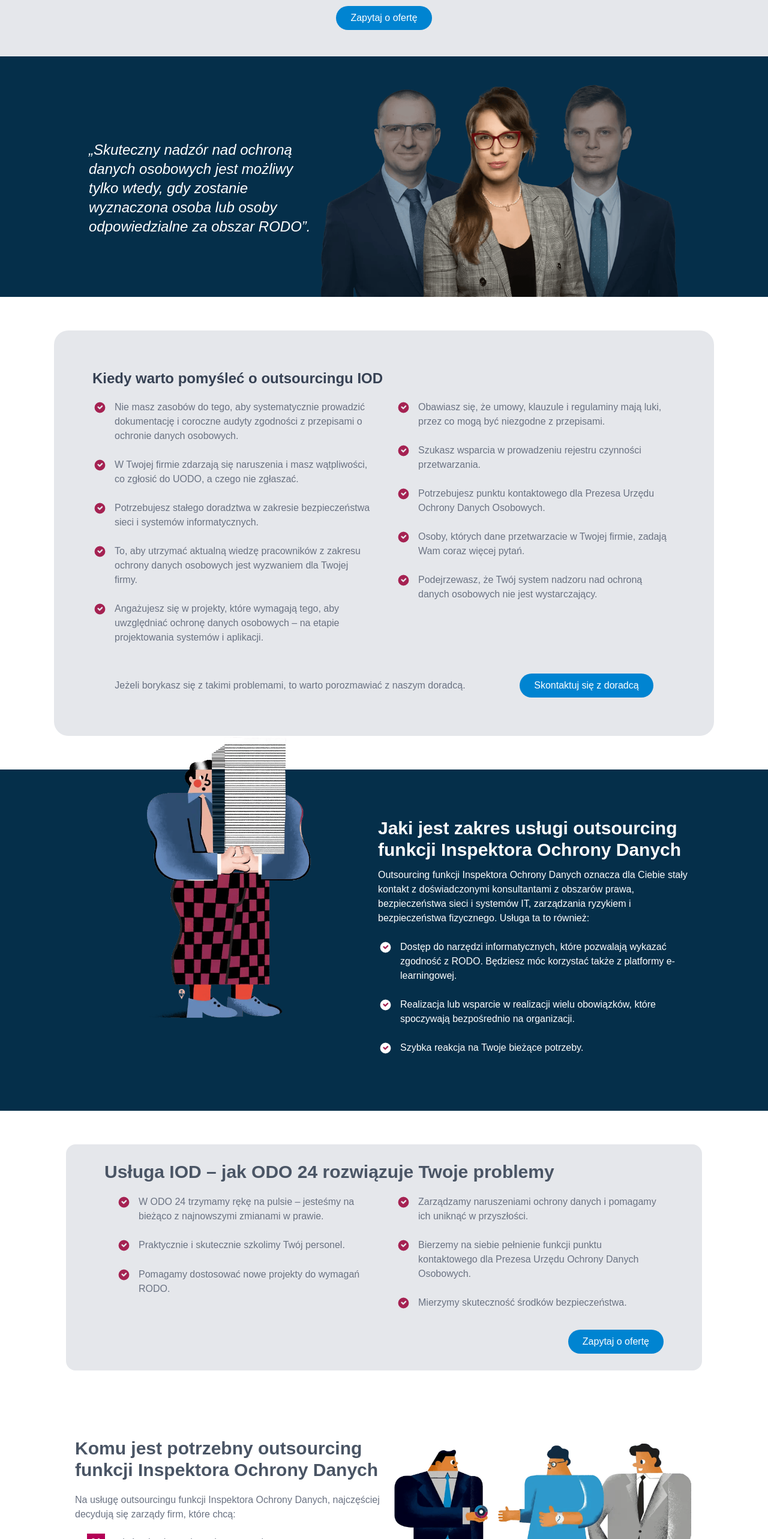
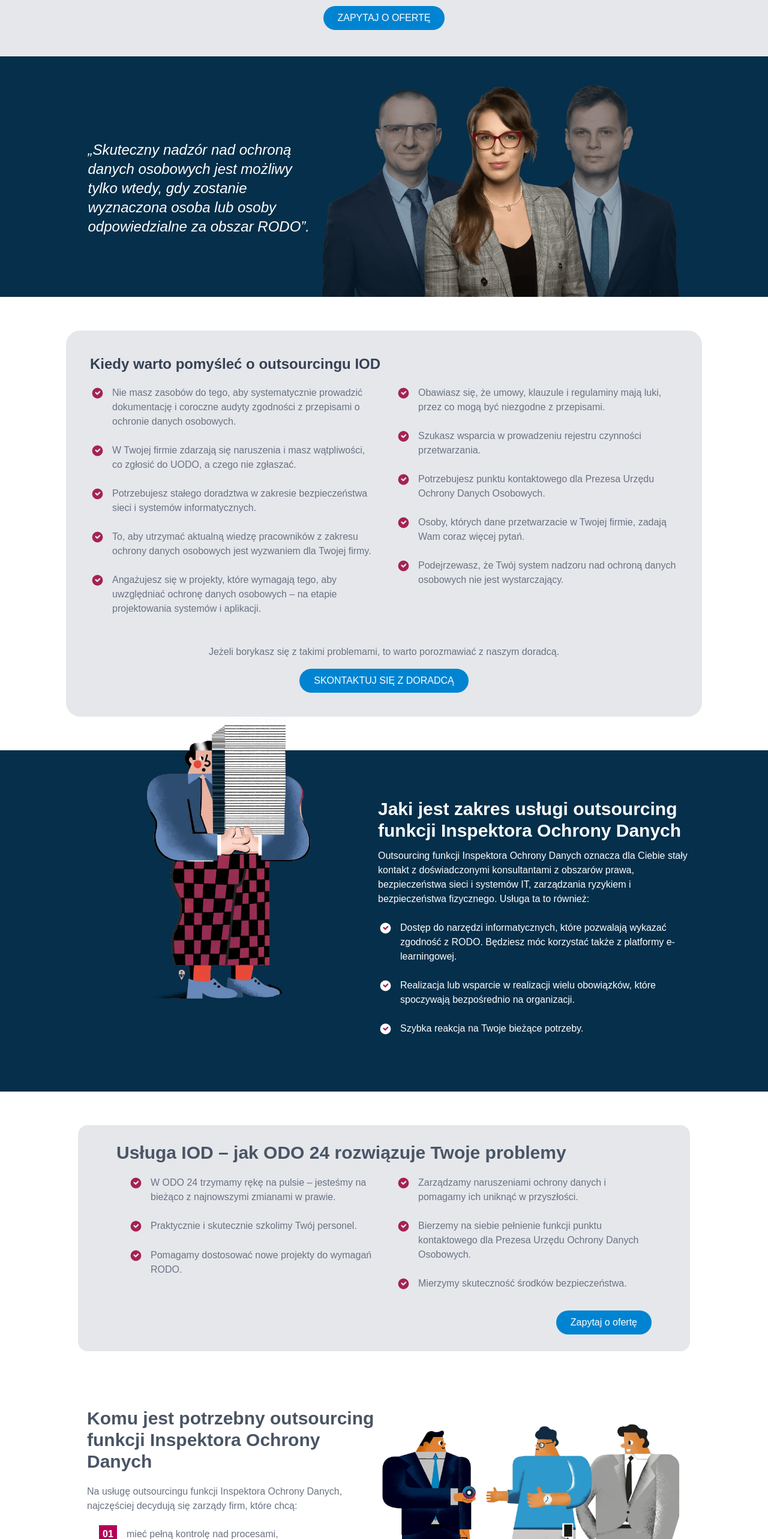
Before and after one commit to joemar-ceneza/odo24, a Next.js app: page /oferta/1 in a window 1280 px wide. Shown: the part 234-2800 px from the top of the page at 60% size. Built offline with nearby package versions, Linux system fonts and the light colour scheme.

Commit message:
feat: make IodQuoteSection, IodPricingServiceSection, IodOutSourcingSection, IodOdo24ServiceSection, IodDutiesSection, IodDeliverableSection, IodDataProtectionSelection, HeroSection responsive and add horizontal padding

```diff
--- a/src/components/HeroSection.tsx
+++ b/src/components/HeroSection.tsx
@@ -10,7 +10,7 @@ export default function IodHeroSection() {
         <div className="flex items-center justify-center my-5">
           <Link
             href={iodHero.link}
-            className="bg-sky-600 hover:bg-sky-700 text-white font-medium py-2 px-6 rounded-full transition duration-300">
+            className="bg-sky-600 hover:bg-sky-700 text-white font-medium py-2 px-6 rounded-full transition duration-300 uppercase">
             {iodHero.ctaLabel}
           </Link>
         </div>
--- a/src/components/IodDataProtectionSection.tsx
+++ b/src/components/IodDataProtectionSection.tsx
@@ -4,7 +4,7 @@ import Image from "next/image";
 export default function IodDataProtectionSection() {
   return (
     <section>
-      <div className="max-w-[1030px] flex justify-between items-center mx-auto">
+      <div className="max-w-[1030px] flex justify-between items-center mx-auto px-5 max-lg:flex-col">
         <div className="">
           <p className="text-3xl font-bold text-gray-600 my-5">{iodDataProtection.heading}</p>
           <p className="my-5">{iodDataProtection.description}</p>
@@ -24,7 +24,7 @@ export default function IodDataProtectionSection() {
           alt="man-giving-gdrp-circle"
           width={500}
           height={500}
-          className="mt-16"
+          className="mt-16 max-lg:mt-5"
         />
       </div>
     </section>
--- a/src/components/IodDeliverablesSection.tsx
+++ b/src/components/IodDeliverablesSection.tsx
@@ -4,7 +4,7 @@ import Image from "next/image";
 export default function IodDeliverablesSection() {
   return (
     <section className=" bg-sky-950 text-white">
-      <div className="max-w-[1060px] mx-auto flex items-center">
+      <div className="max-w-[1060px] mx-auto flex items-center px-5 max-lg:flex-col">
         <Image
           src="/images/man-juggling-currency.png"
           alt="man-juggling-currency"
--- a/src/components/IodDutiesSection.tsx
+++ b/src/components/IodDutiesSection.tsx
@@ -3,12 +3,12 @@ import Image from "next/image";
 
 export default function IodDutiesSection() {
   return (
-    <section className="py-16">
-      <div className="max-w-[1060px] mx-auto">
+    <section className="py-16 max-sm:py-5">
+      <div className="max-w-[1060px] mx-auto px-5">
         <h2 className="text-gray-600 text-3xl font-bold my-10">{iodDuties.header}</h2>
-        <div className="flex justify-around items-center">
+        <div className="flex justify-around items-center max-md:flex-col">
           <Image src="/images/chase-rodo.png" alt="chase-rodo" width={500} height={500} />
-          <div className="w-1/2 px-5">
+          <div className="w-1/2 px-5 max-md:w-full max-md:my-5">
             <h3 className="text-gray-600 text-lg font-bold">{iodDuties.subtitle}</h3>
             <ul className="space-y-4 my-5">
               {iodDuties.items.map((item, idx) => (
--- a/src/components/IodOdo24ServiceSection.tsx
+++ b/src/components/IodOdo24ServiceSection.tsx
@@ -5,13 +5,13 @@ import Link from "next/link";
 export default function IodOdo24ServiceSection() {
   return (
     <section className="py-14">
-      <div className="max-w-[1060px] mx-auto">
-        <div className="bg-gray-200 rounded-2xl py-7 px-16">
+      <div className="max-w-[1060px] mx-auto px-5">
+        <div className="bg-gray-200 rounded-2xl py-7 px-16 max-sm:px-5">
           <h2 className="text-gray-600 text-3xl font-bold">{iodOdo24Service.heading}</h2>
-          <div className="grid grid-cols-1 md:grid-cols-2 gap-10 my-5">
+          <div className="grid grid-cols-1 gap-10 my-5 md:grid-cols-2">
             <ul className="space-y-6">
               {iodOdo24Service.leftColumn.map((item, idx) => (
-                <li key={idx} className="flex items-start gap-3 ml-5">
+                <li key={idx} className="flex items-start gap-3 ml-5 max-md:ml-0">
                   <Image src="/images/icon-check.svg" alt="check" width={25} height={25} />
                   <span>{item}</span>
                 </li>
--- a/src/components/IodOutSourcingSection.tsx
+++ b/src/components/IodOutSourcingSection.tsx
@@ -4,11 +4,11 @@ import Image from "next/image";
 
 export default function IodOutSourcingSection() {
   return (
-    <section className="container mx-auto">
-      <div className="py-14">
-        <div className="max-w-full w-[1100px] mx-auto bg-gray-200 p-10 md:p-16 rounded-3xl">
+    <section>
+      <div className="py-14 px-3">
+        <div className="max-w-[1060px] mx-auto bg-gray-200 p-10 rounded-3xl max-sm:px-5">
           <h2 className="text-2xl font-bold text-gray-700">{iodOutSourcing.heading}</h2>
-          <div className="grid grid-cols-1 md:grid-cols-2 gap-10 my-5">
+          <div className="grid grid-cols-1 md:grid-cols-2 gap-10 my-5 max-lg:grid-cols-1">
             <ul className="space-y-6">
               {iodOutSourcing.leftColumn.map((item, idx) => (
                 <li key={`left-${idx}`} className="flex items-start gap-3">
@@ -26,11 +26,11 @@ export default function IodOutSourcingSection() {
               ))}
             </ul>
           </div>
-          <div className="flex flex-col md:flex-row items-center justify-around gap-4 mt-12 text-center">
+          <div className="flex flex-col items-center justify-around gap-4 mt-12 text-center max-lg:flex-col">
             <p>{iodOutSourcing.footerText}</p>
             <Link
               href="#"
-              className="bg-sky-600 hover:bg-sky-700 text-white font-medium px-6 py-2 rounded-full transition duration-300">
+              className="bg-sky-600 hover:bg-sky-700 text-white font-medium px-6 py-2 rounded-full transition duration-300 uppercase">
               {iodOutSourcing.ctaLabel}
             </Link>
           </div>
--- a/src/components/IodPricingServiceSection.tsx
+++ b/src/components/IodPricingServiceSection.tsx
@@ -5,7 +5,7 @@ import Link from "next/link";
 export default function IodPricingServiceSection() {
   return (
     <section className="py-10">
-      <div className="max-w-[1060px] mx-auto">
+      <div className="max-w-[1060px] mx-auto px-5">
         <h2 className="text-3xl font-bold text-gray-600">{iodPricingService.heading}</h2>
         <p className="py-3">{iodPricingService.description}</p>
         <p className="text-[22px] font-bold text-gray-600 py-3">{iodPricingService.subheading}</p>
@@ -36,11 +36,11 @@ export default function IodPricingServiceSection() {
           </Link>
         </p>
         <p>{iodPricingService.lastUpdate}</p>
-        <div className="bg-gray-200 flex justify-around items-center rounded-4xl py-6 mt-10">
+        <div className="bg-gray-200 flex justify-around items-center rounded-4xl py-6 px-5 mt-10 max-lg:flex-col">
           <p>{iodPricingService.footer}</p>
           <Link
             href={""}
-            className="bg-sky-600 hover:bg-sky-700 text-white font-medium px-6 py-2 rounded-full transition duration-300">
+            className="bg-sky-600 hover:bg-sky-700 text-white font-medium px-6 py-2 rounded-full transition duration-300 max-lg:mt-5">
             {iodPricingService.ctaLabel}
           </Link>
         </div>
--- a/src/components/IodQuoteSection.tsx
+++ b/src/components/IodQuoteSection.tsx
@@ -4,9 +4,9 @@ import Image from "next/image";
 export default function IodQuoteSection() {
   return (
     <section className="bg-sky-950 text-white ">
-      <div className=" flex justify-center items-center mx-auto pt-10">
+      <div className="max-w-[1030px] flex justify-around items-center pt-10 px-5 mx-auto max-[950px]:flex-col">
         <div className="max-w-96">
-          <p className="text-2xl italic">{iodQuote}</p>
+          <p className="text-2xl italic max-[950px]:mb-10">{iodQuote}</p>
         </div>
         <Image src="/images/outsourcing-iod-zespol-odo-24-a.png" alt="Zespół IOD" width={600} height={600} />
       </div>
```
